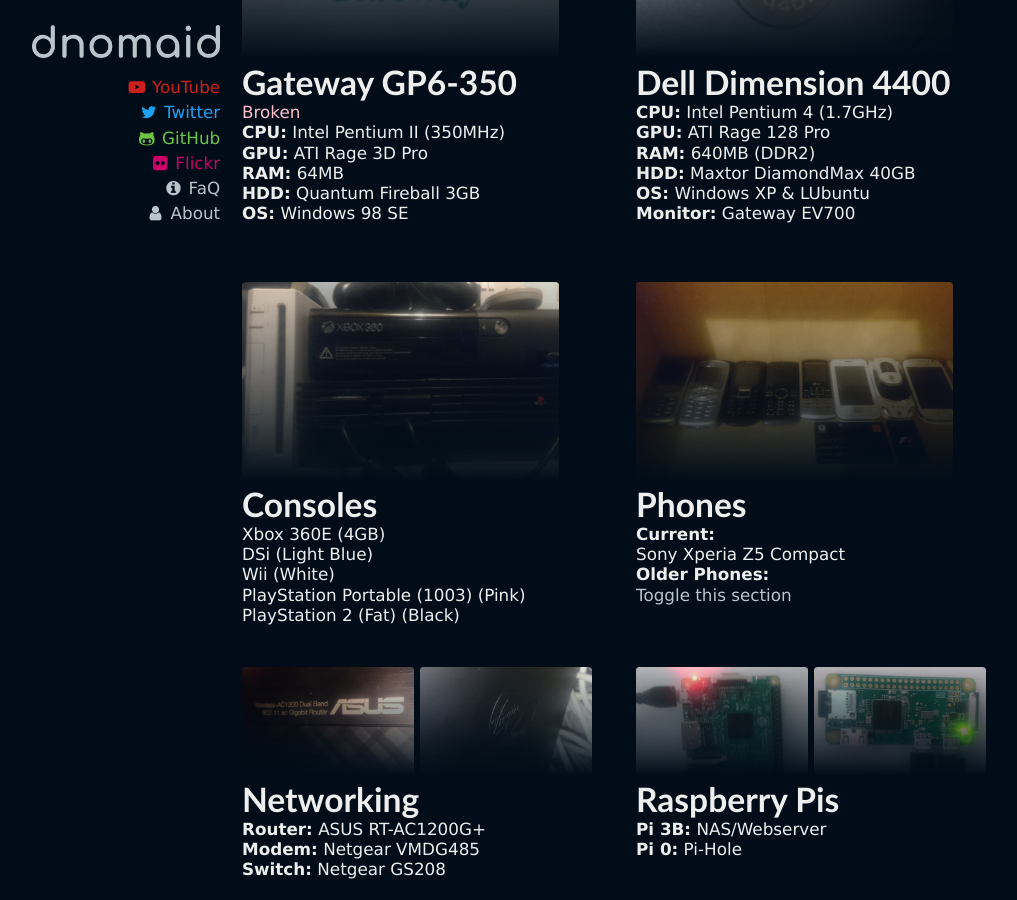
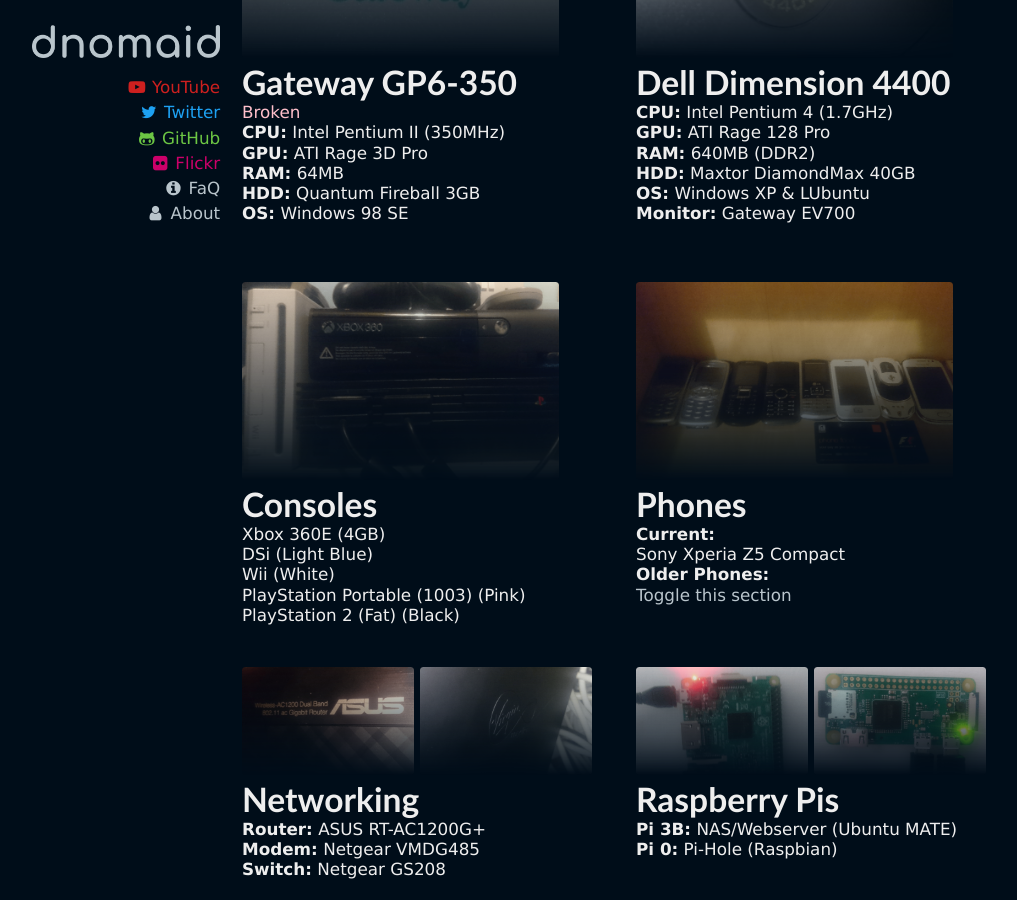
Before and after one commit to tomfishemoji/tomfishemoji.github.io, a Jekyll site: the page built from devices.html, in a window 1280 px wide and 900 px high, scrolled down 1089 px. Shown: the whole window, without its empty margins (151-1168 px from the left). Built offline with Jekyll 4.4.1, drawn with Linux system fonts in a browser that asks for light colours; some of the changed text lies outside the part shown.

Commit message:
Update OSes

```diff
--- a/devices.html
+++ b/devices.html
@@ -63,7 +63,7 @@
     <p><b>GPU:</b> Nvidia GeForce Go 7600</p>
     <p><b>RAM:</b> 2GB (DDR2)</p>
     <p><b>HDD:</b> Seagate Momentus 150GB</p>
-    <p><b>OS:</b> Linux Mint <span style="font-size: 0.56em;">Originally Windows XP</span></p>
+    <p><b>OS:</b>Ubuntu Server <span style="font-size: 0.56em;">Originally Windows XP</span></p>
   </div>
 </div>
 
@@ -136,8 +136,8 @@
     <img src="/img/devices/pi3.png" class="half">
     <img src="/img/devices/pi0.png" class="half">
     <h3>Raspberry Pis</h3>
-    <p><b>Pi 3B:</b> NAS/Webserver</p>
-    <p><b>Pi 0:</b> Pi-Hole</p>
+    <p><b>Pi 3B:</b> NAS/Webserver (Ubuntu MATE)</p>
+    <p><b>Pi 0:</b> Pi-Hole (Raspbian)</p>
   </div>
 </div>
 
```
